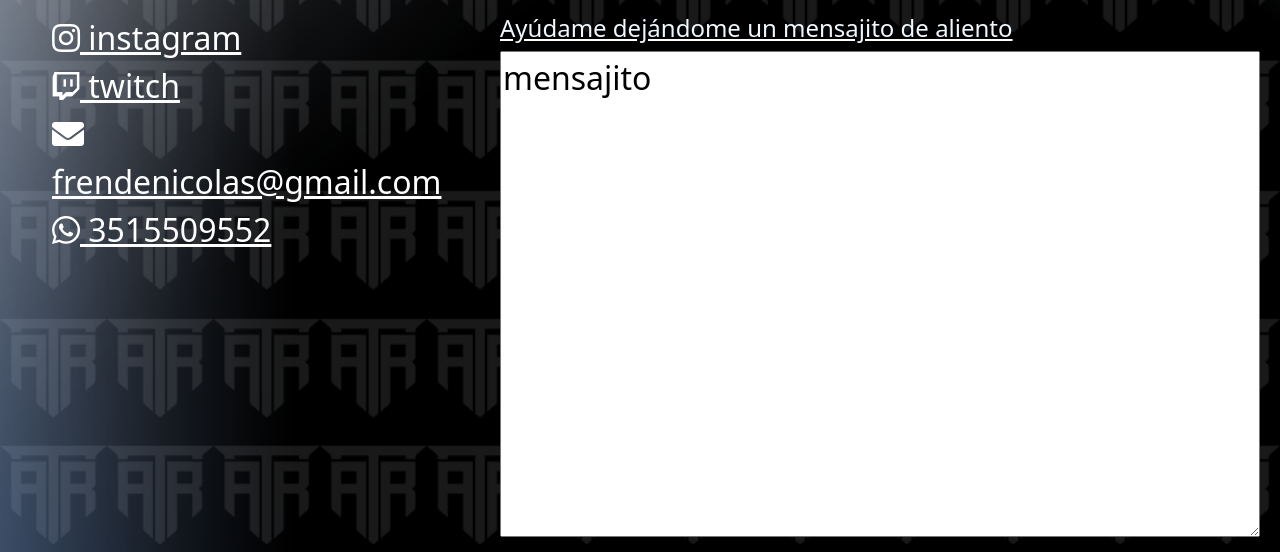
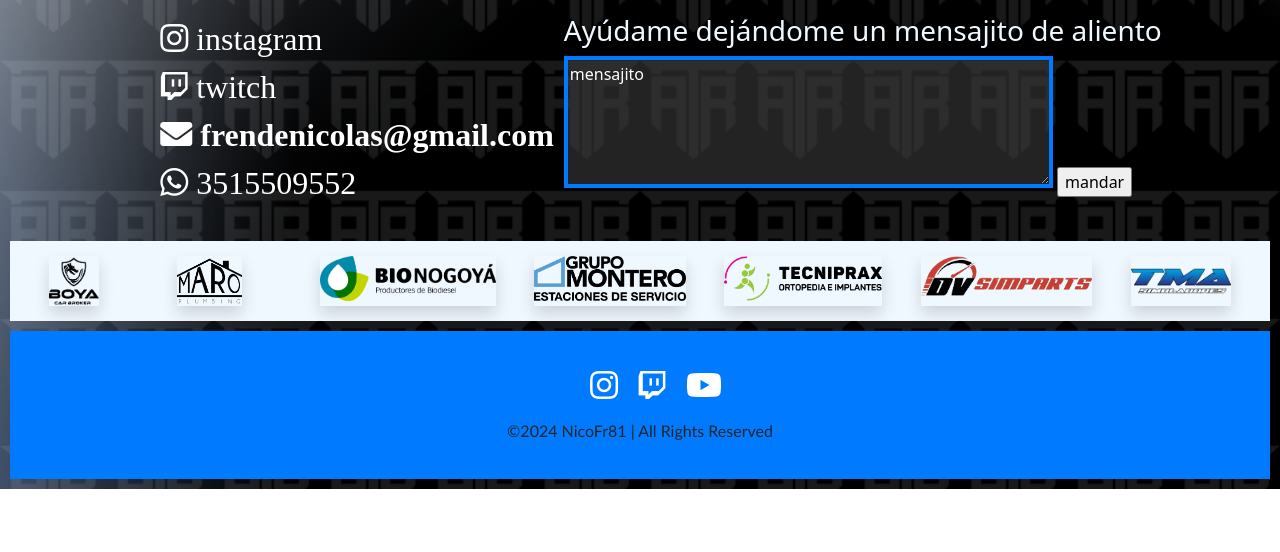
Before and after one commit to NicolasFrende/NicolasFrende, a plain HTML site: page contacto.html in a window 1280 px wide. Shown: the part 448-1000 px from the top of the page. After the commit the page ends 937 px from the top, so only its background shows below. Drawn offline with nearby package versions, Linux system fonts and the light colour scheme.

Commit message:
resultados y contactos fixed

```diff
--- a/contacto.html
+++ b/contacto.html
@@ -49,21 +49,24 @@
     <div class="contactos">
       <ul>
         <li class="social-icon__item"><a class="social-icon__link" href="https://www.instagram.com/nicofr_81/" target="_blank">
-          <i class="fab fa-instagram"> </i> instagram
+          <i class="fab fa-instagram"> instagram </i>  </a></li>
         <li class="social-icon__item"><a class="social-icon__link" href="https://www.twitch.tv/nicofr81" target="_blank">
-          <i class="fab fa-twitch"> </i> twitch
-        <li class="social-icon__item"><a class="social-icon__link" href="" target="_blank">
-          <i class="fas fa-envelope"> </i> frendenicolas@gmail.com
-        <li class="social-icon__item"><a class="social-icon__link" href="" target="_blank">
-          <i class="fab fa-whatsapp"> </i> 3515509552
+          <i class="fab fa-twitch"> twitch </i>  </a></li>
+        <li class="social-icon__item"><a class="social-icon__link" href="mailto:frendenicolas@gmail.com" target="_blank">
+          <i class="fas fa-envelope"> frendenicolas@gmail.com </i>  </a></li>
+        <li class="social-icon__item"><a class="social-icon__link" href="https://wa.me/3515509552" target="_blank">
+          <i class="fab fa-whatsapp"> 3515509552 </i>  </a></li>
       </ul>
     </div>
   </div>
   <div class="Box_2">
     <div class="mensaje">
-      <h4 style="color: aliceblue; size: 18px;">Ayúdame dejándome un mensajito de aliento</h4>
-      <form action="/submit" method="post"> <!-- formularios -->
-          <textarea name=" Ayúdame dejándome un mensajito de aliento" rows="10" cols="40">mensajito</textarea>
+      <h3 style="color: aliceblue; size: 16px;">Ayúdame dejándome un mensajito de aliento</h3>
+      <form method="post" action="/send/">
+        <textarea name=" Ayúdame dejándome un mensajito de aliento" rows="5" cols="50">mensajito</textarea>
+        <input type="submit" value="mandar">
+      </form>
+
     </div>
   </div>
 </div>
--- a/style.css
+++ b/style.css
@@ -149,8 +149,6 @@ header {
 .main_1 {
   position: relative;
   display: flex;
-  margin-top: -7cm;
-  margin-bottom: -5cm;
   justify-content: center;
   flex-wrap: nowrap;
   -webkit-clip-path: inset(30% 5% 30% 5%);
@@ -233,7 +231,12 @@ header {
   flex-wrap: nowrap;
   width: auto;
 }
-h1 {
+.caruresultados {
+  display: flex;
+  justify-content: center;
+  flex-wrap: nowrap;
+}
+h2 {
   text-align: center;
 }
 .sponsors {
@@ -300,7 +303,15 @@ h1 {
   flex-direction: row;
   justify-content: center;
 }
-
+textarea {
+  font-weight: 100;
+  font-size: 16px;
+  line-height: 110%;
+  margin: 0.25rem 0;
+  background: #3b3b3b99;
+  color: #ffffff;
+  border: 4px solid #007bff;
+}
 
 @media (min-width: 1024px) /** escrtorio **/
 
@@ -645,7 +656,7 @@ h1 {
 }
 
 @media (min-width: 600px) /** tablets **/
-.body {
+body {
   background-image: url(Fotos/fondo\ atr.png);
   background-repeat: repeat;
   background-size: cover;
@@ -886,7 +897,7 @@ h1 {
 .sponsors {
   background-color: aliceblue;
   display: flex;
-  flex-wrap: nowrap;
+  flex-wrap: wrap;
   justify-content: space-around;
   margin-top: 0.5cm;
   padding: 15px 20px;
```
Also changed, not shown: resultados.html (+12 -4 lines), resultados/1.jpg (added), resultados/2.jpg (added), resultados/3.jpg (added), resultados/4.jpg (added), resultados/5.jpg (added).
